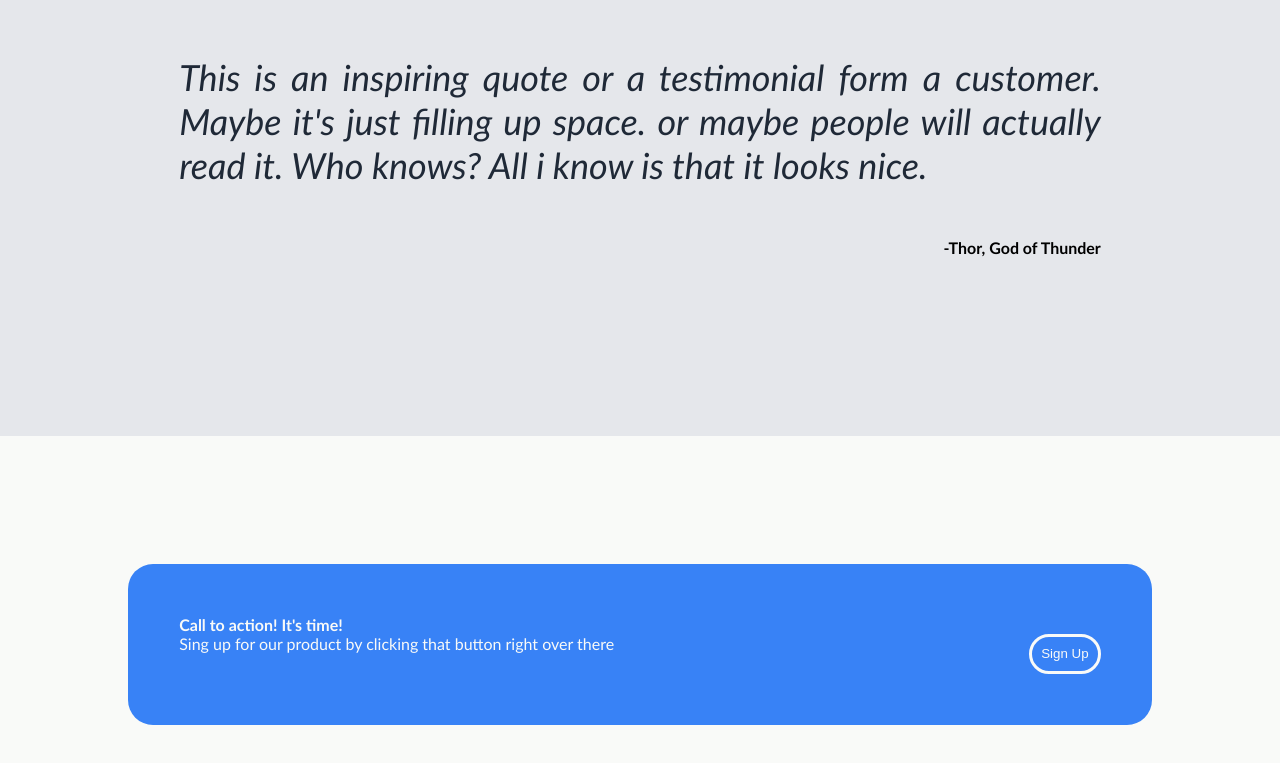
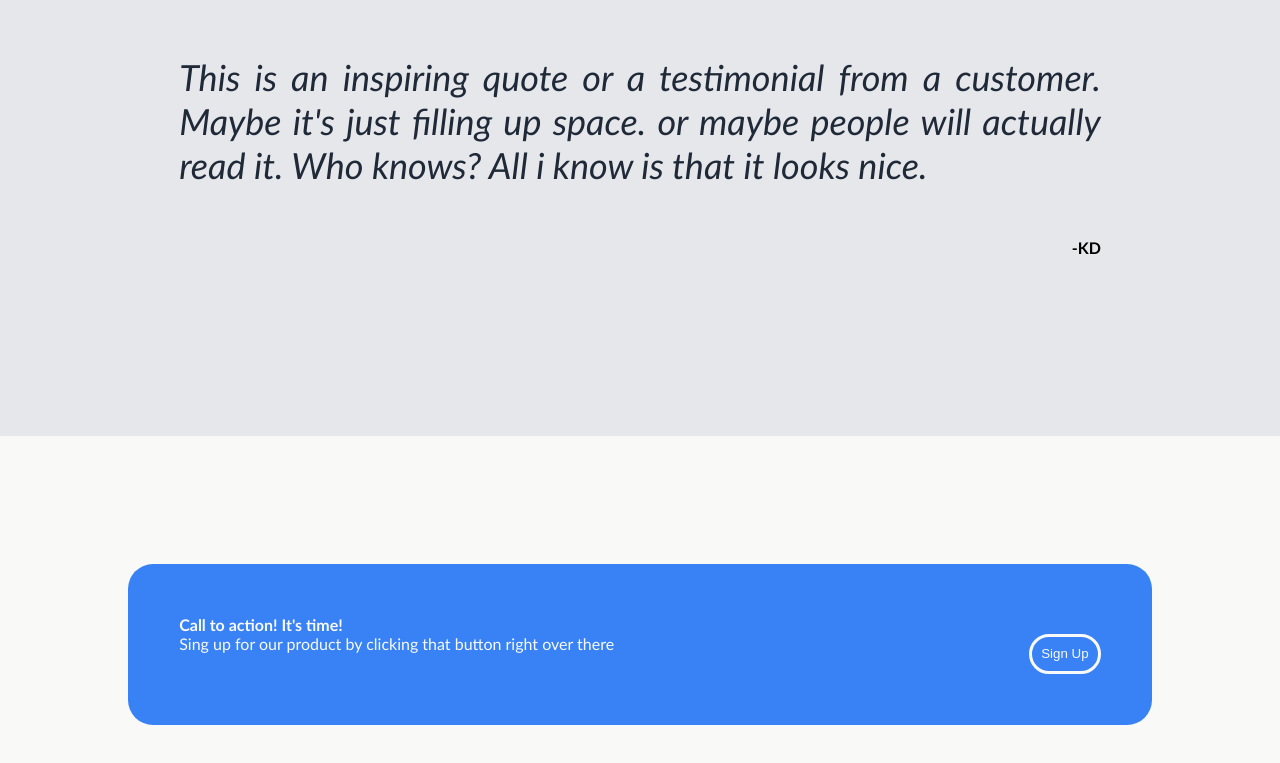
Before and after one commit to KD0S/WebDeV_ODIN, a plain HTML site: page index.html in a window 1280 px wide. Shown: the part 1204-1967 px from the top of the page. Drawn offline with Linux system fonts and the light colour scheme; a script that the page names is missing.

Commit message:
Update index.html

```diff
--- a/index.html
+++ b/index.html
@@ -58,10 +58,10 @@
 
     <div class="quote-box">
         <div class="quote">
-           This is an inspiring quote or a testimonial form a customer. Maybe it's just filling up space. or maybe people will actually read it. Who knows? All i know is that it looks nice.
+           This is an inspiring quote or a testimonial from a customer. Maybe it's just filling up space. or maybe people will actually read it. Who knows? All i know is that it looks nice.
         </div>
         <div class="quote-sign">
-           -Thor, God of Thunder
+           -KD
         </div>
     </div>
 
```
